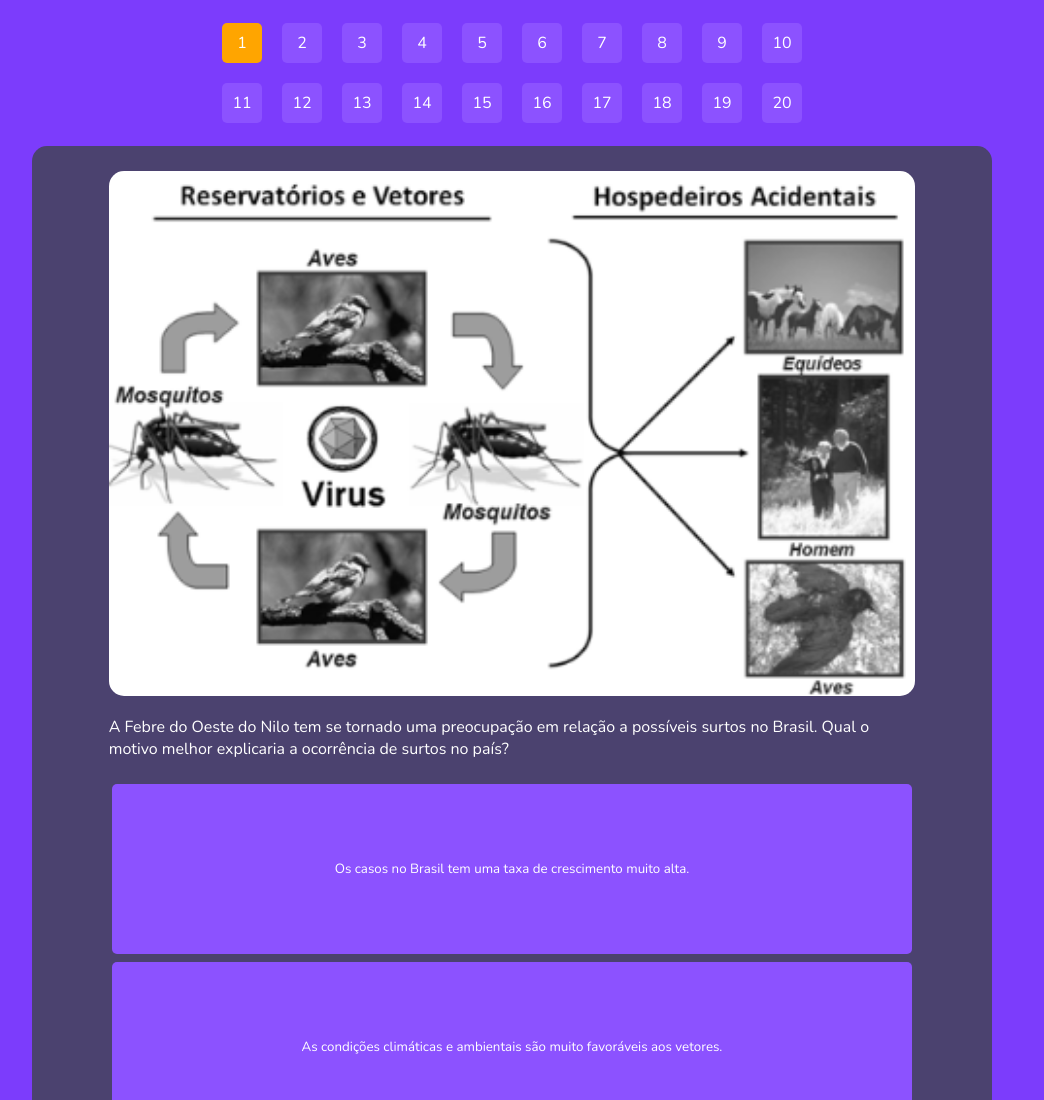
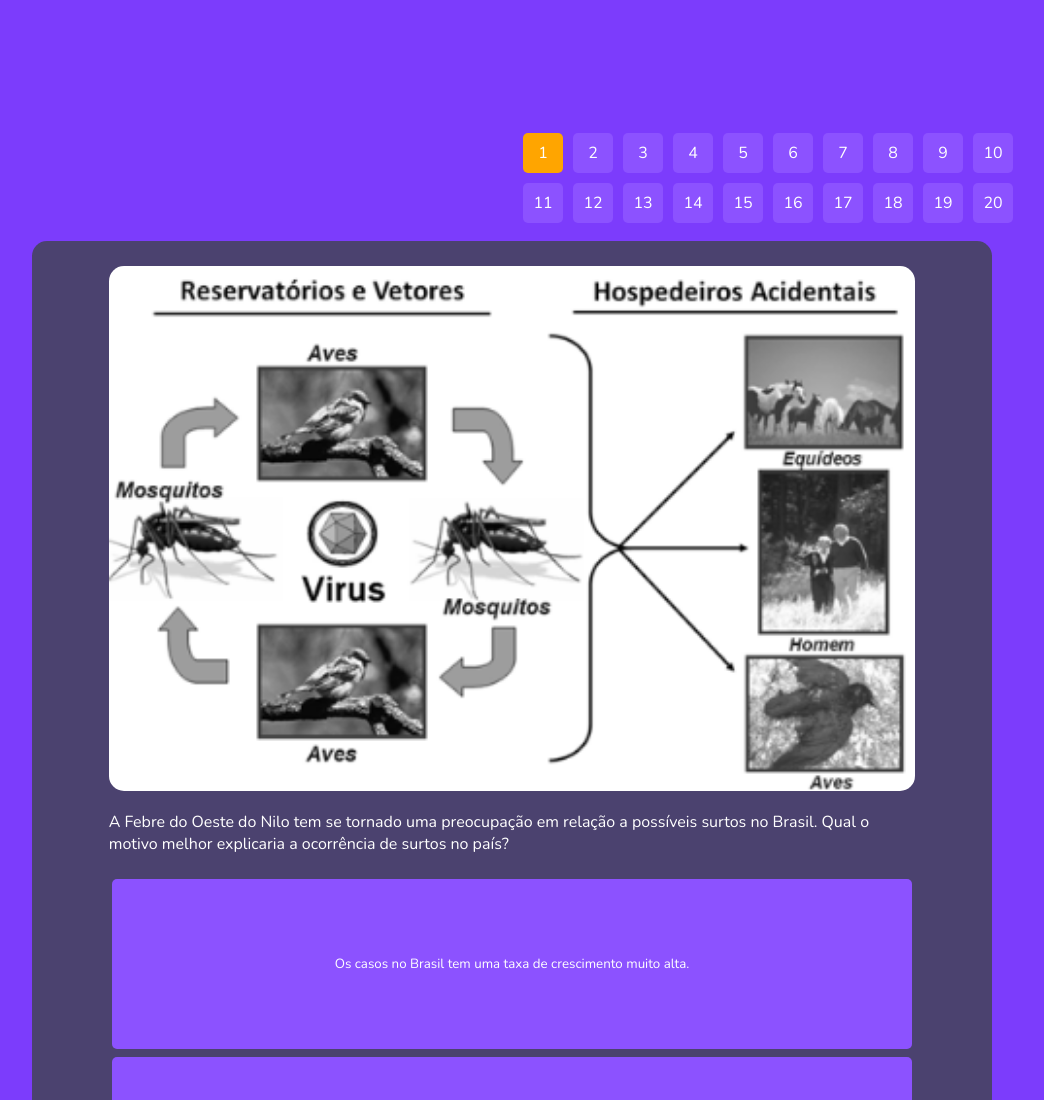
Before and after one commit to medvetufjf/petuntados, a plain HTML site: page index.html in a window 1280 px wide. Shown: the top 1100 px of the page, without its empty margins (128-1172 px from the left). Drawn offline with nearby package versions, Linux system fonts and the light colour scheme.

Commit message:
mobile fixes

```diff
--- a/Perguntas/style.css
+++ b/Perguntas/style.css
@@ -218,6 +218,8 @@ a {
   margin: 10px;
 }
 
+
+
 .buttonQuestoes:hover {
   cursor: pointer;
   transform: scale(1.1);
@@ -228,3 +230,22 @@ a {
   vertical-align: middle;
   background-color: orange;
 }
+
+
+@media (min-width:641px)  {
+
+  .containerFilheiraDeQuestoes {
+    flex: 1;
+    align-items: center;
+    flex-direction: column;
+    justify-content: center;
+    margin: 10% 0px 0px 40%;
+  }
+
+  .containerFilheiraDeQuestoes > div > div {
+
+    margin: -5px;
+
+  }
+
+}
```
